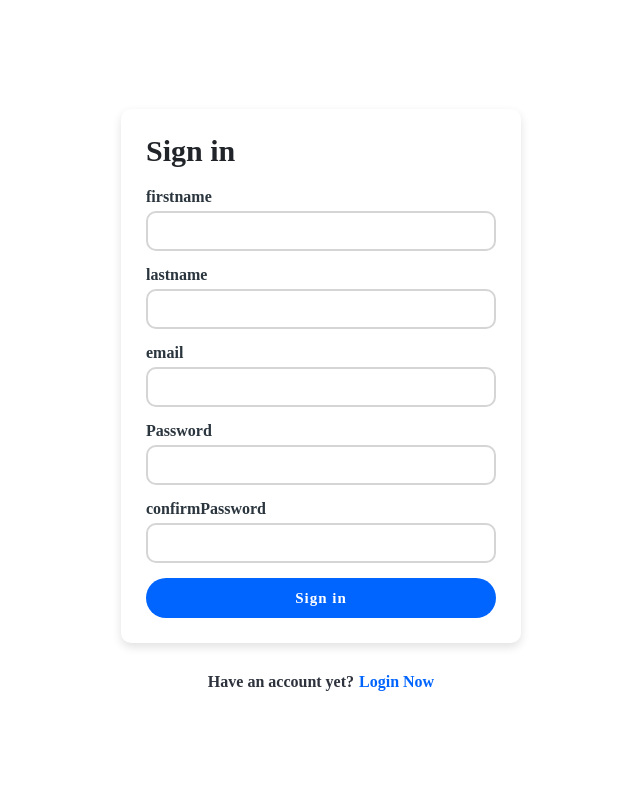
After one commit to Poojagunji/Flask, a Flask app: page /register in a window 1280 px wide. The commit adds this page. Shown: the whole page, without its empty margins (319-959 px from the left). Run offline with Flask 2, Linux system fonts and the light colour scheme.

Commit message:
added register template and routing

```diff
--- a/Templates/index.html
+++ b/Templates/index.html
@@ -15,7 +15,8 @@
         <ul class="nav-links">
           <li>About
           </li>
-          <li>Register
+          <li>
+            <a href="{{ url_for('Register') }}">Register</a>
           </li>
           <li>
             <a href="{{ url_for('Login') }}">Login</a>
--- a/Templates/login.html
+++ b/Templates/login.html
@@ -1,7 +1,7 @@
 <!DOCTYPE html>
 <html>
 <head>
-<link rel="stylesheet" href="style.css">
+<link rel="stylesheet" href="{{ url_for('static',filename='css/login.css') }}">
 <title> CSS Login Screen Tutorial </title>
 </head>
 <body>
@@ -18,7 +18,7 @@
           <input type="text" placeholder="username"/>
           <input type="password" placeholder="password"/>
           <button>login</button>
-          <p class="message">Not registered? <a href="#">Create an account</a></p>
+          <p class="message">Not registered? <a href="{{ url_for('Register') }}">Register an account</a></p>
         </form>
       </div>
     </div>
--- /dev/null
+++ b/Templates/register.html
@@ -0,0 +1,53 @@
+<!DOCTYPE html>
+<html lang="en">
+<head>
+    <meta charset="UTF-8">
+    <meta http-equiv="X-UA-Compatible" content="IE=edge">
+    <meta name="viewport" content="width=device-width, initial-scale=1.0">
+    <link rel="stylesheet" href="{{ url_for('static',filename='css/register.css') }}">
+    <title>Register</title>
+</head>
+<body>
+    <div class="auth">
+        <div class="auth-container">
+          <form action="" method="post" class="auth-form">
+            <h1>Sign in</h1>
+            <div class="auth-input ">
+              <label for="firstname">
+                firstname
+              </label>
+              <input type="text" name="firstname" id="firstname" />
+            </div>
+            <div class="auth-input ">
+                <label for="firstname">
+                  lastname
+                </label>
+                <input type="text" name="lastname" id="lastname" />
+              </div>
+              <div class="auth-input ">
+                <label for="email">
+                  email
+                </label>
+                <input type="email" name="email" id="email" />
+              </div>
+            <div class="auth-input">
+              <label for="password">
+                Password
+              </label>
+              <input type="password" name="password" id="password" />
+            </div>
+            <div class="auth-input">
+                <label for="password">
+                  confirmPassword
+                </label>
+                <input type="password" name="confirmPassword" id="confirmPassword" />
+              </div>
+            <button type="submit" name="submit" class="auth-btn">Sign in</button>
+          </form>
+          <div class="auth-bottom">
+            Have an account yet? <a href="{{ url_for('Login') }}"> Login Now</a>
+          </div>
+        </div>
+      </div>
+</body>
+</html>
--- a/app.py
+++ b/app.py
@@ -9,5 +9,9 @@ def hello_world():
 @app.route('/login')
 def Login():
     return render_template("login.html")
+
+@app.route('/register')
+def Register():
+    return render_template("register.html")
 if __name__ == "__main__":
     app.run(debug=True )
--- /dev/null
+++ b/static/css/register.css
@@ -0,0 +1,185 @@
+*,
+::after,
+::before {
+  -webkit-box-sizing: border-box;
+  box-sizing: border-box;
+  -webkit-box-sizing: border-box;
+  -moz-box-sizing: border-box;
+  box-sizing: border-box;
+}
+html {
+  font-family: sans-serif;
+  line-height: 1.15;
+  -webkit-text-size-adjust: 100%;
+  -webkit-tap-highlight-color: transparent;
+  -webkit-box-sizing: border-box;
+  box-sizing: border-box;
+  -ms-overflow-style: scrollbar;
+  scroll-behavior: smooth;
+  font-size: 20px;
+}
+body {
+  margin: 0;
+  font-size: 16px;
+  font-weight: 400;
+  line-height: 1.5;
+  color: #212529;
+  font-family: Inter, sans-serif;
+  overflow-x: hidden;
+}
+
+.auth {
+  width: 100%;
+  height: 100vh;
+  display: flex;
+  flex-direction: column;
+  align-items: center;
+  justify-content: center;
+  position: relative;
+  user-select: none;
+}
+.auth-container {
+  width: 400px;
+  margin: 0 auto;
+  position: relative;
+}
+.auth-logo {
+  width: 200px;
+  display: flex;
+  align-items: center;
+  justify-content: center;
+  position: relative;
+  margin-bottom: 20px;
+}
+.auth-logo img {
+  width: 100%;
+  height: auto;
+  object-fit: contain;
+  object-position: center;
+  pointer-events: none;
+}
+.auth-form {
+  width: 100%;
+  background: white;
+  box-shadow: 0 4px 10px #0000001f;
+  padding: 25px;
+  border-radius: 10px;
+  margin-bottom: 30px;
+  position: relative;
+}
+.auth-form h1 {
+  margin: 0;
+  line-height: normal;
+  font-size: 30px;
+  font-family: "Gilroy-Medium";
+  font-weight: 900;
+  margin-bottom: 20px;
+}
+.auth-input {
+  width: 100%;
+  position: relative;
+  margin-bottom: 15px;
+  display: flex;
+  flex-direction: column;
+  align-items: start;
+  justify-content: center;
+}
+.auth-input label {
+  font-weight: 800;
+  font-family: "Gilroy-Regular";
+  font-size: 16px;
+  margin-bottom: 5px;
+  color: #2a353e;
+  line-height: normal;
+}
+.auth-input input {
+  width: 100%;
+  height: 40px;
+  border-radius: 10px;
+  border: 2px solid #d5d5d5;
+  outline: none;
+  appearance: none;
+  display: flex;
+  align-items: center;
+  justify-content: center;
+  text-align: left;
+  transition: all 200ms ease-in-out;
+  padding: 10px;
+}
+.auth-input input:hover,
+.auth-input input:focus {
+  border-color: #0064ff;
+}
+.auth-reset {
+  margin-bottom: 15px;
+  display: flex;
+  align-items: center;
+  text-decoration: none;
+  color: #0064ff;
+  font-weight: 800;
+  font-family: "Gilroy-Medium";
+  transition: all 200ms ease;
+}
+.auth-reset:hover {
+  opacity: 0.8;
+}
+.auth-btn {
+  width: 100%;
+  height: 40px;
+  background: #0064ff;
+  border: none;
+  border-radius: 9999px;
+  outline: none;
+  appearance: none;
+  position: relative;
+  color: white;
+  font-weight: 800;
+  font-family: "Gilroy-Medium";
+  font-size: 15px;
+  letter-spacing: 1px;
+  transition: all 200ms ease-in-out;
+  cursor: pointer;
+  display: flex;
+  align-items: center;
+  justify-content: center;
+  text-align: center;
+}
+.auth-btn:hover,
+.auth-btn:focus {
+  background: #007eff;
+}
+.auth-bottom {
+  display: flex;
+  align-items: center;
+  justify-content: center;
+  text-decoration: none;
+  color: #2d323c;
+  font-weight: 800;
+  font-family: "Gilroy-Medium";
+  transition: all 200ms ease;
+  text-align: center;
+  line-height: normal;
+}
+.auth-bottom a {
+  display: flex;
+  align-items: center;
+  text-decoration: none;
+  color: #0064ff;
+  font-weight: 800;
+  font-family: "Gilroy-Medium";
+  margin-left: 5px;
+}
+.auth-bottom a:hover {
+  opacity: 0.8;
+}
+
+
+.auth-input.error .auth-error {
+  margin: 0;
+  margin-top: 6px;
+  color: red;
+  font-family: "Gilroy-Regular";
+  font-weight: bold;
+  font-size: 15px;
+  line-height: normal;
+}
```
Also changed, not shown: static/css/login.css (added, +77 -0 lines).
